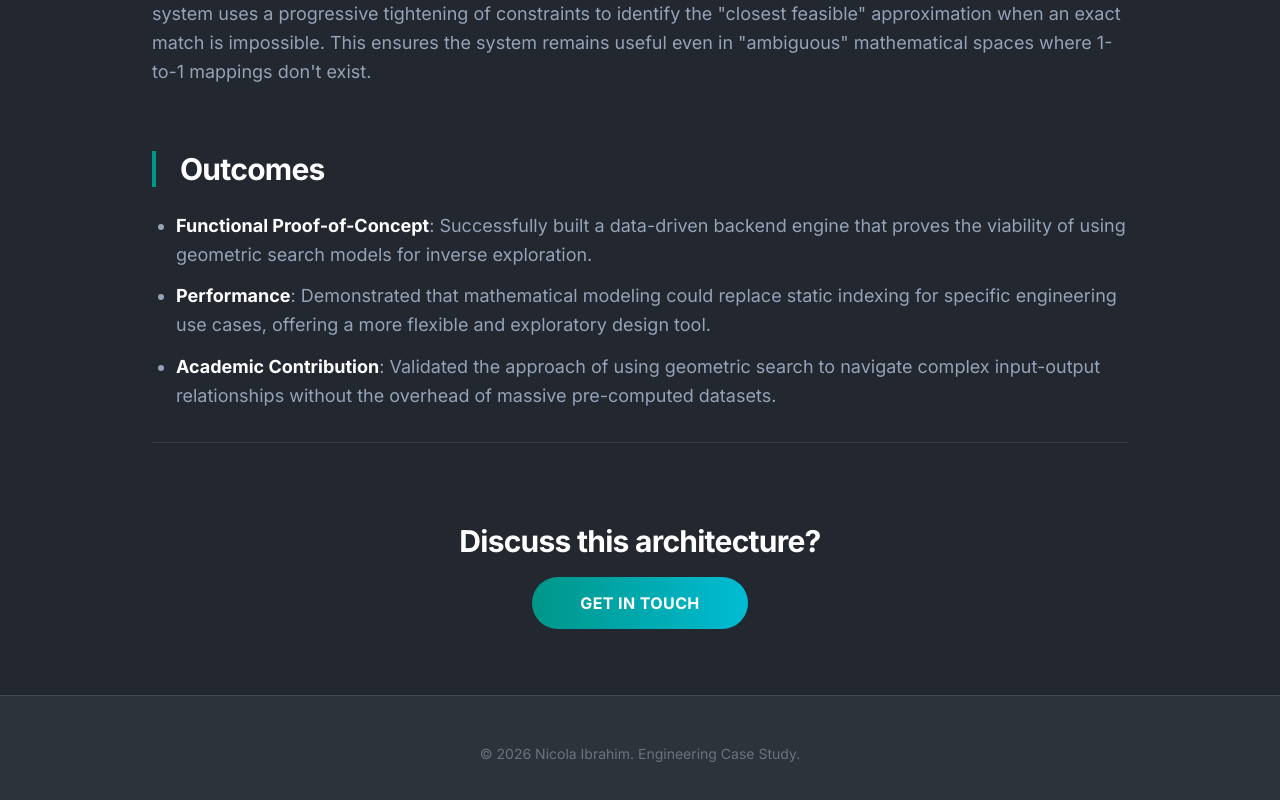
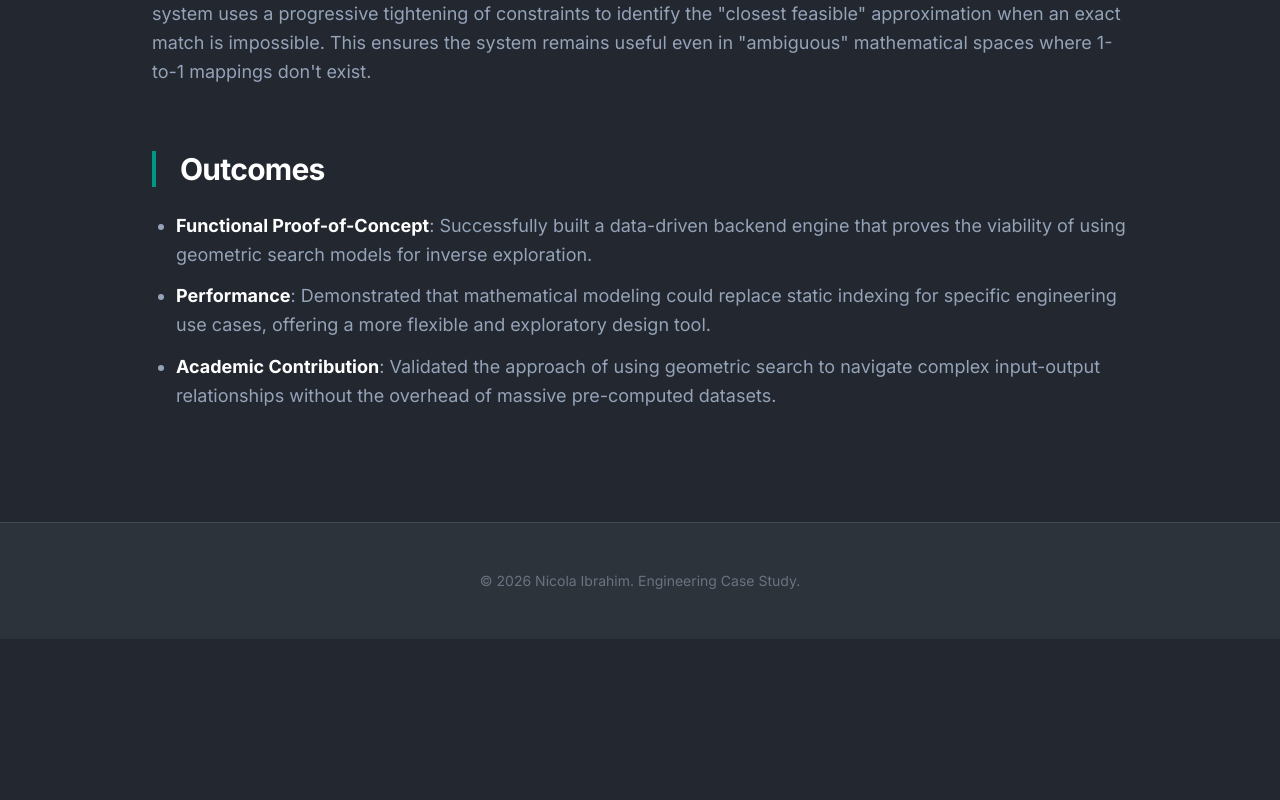
Before and after one commit to Nicola-Ibrahim/Nicola-Ibrahim.github.io, a Next.js app: page /projects/tracing-objectives-backwards in a window 1280 px wide. Shown: the part 2485-3285 px from the top of the page. After the commit the page ends 3124 px from the top, so only its background shows below. Built offline with nearby package versions, Linux system fonts and the light colour scheme.

Commit message:
refactor: remove contact section from project page and update MDX CodeBlock component rendering

```diff
--- a/app/_portfolio/_content/data.ts
+++ b/app/_portfolio/_content/data.ts
@@ -55,8 +55,10 @@ export const projects = [
       { label: "Frontend", url: "https://github.com/Nicola-Ibrahim/Tracing-Objectives-Backwards-front" }
     ],
     caseStudyUrl: "/projects/tracing-objectives-backwards",
+    icon: null,
     highlightColor: "primary"
   },
+/*
   {
     title: "Bot System",
     category: "Backend / Infrastructure / DDD",
@@ -83,4 +85,5 @@ export const projects = [
     caseStudyUrl: "/projects/iam-identity-service",
     highlightColor: "accent"
   }
+*/
 ];
--- a/app/projects/[slug]/page.tsx
+++ b/app/projects/[slug]/page.tsx
@@ -96,12 +96,7 @@ export default async function ProjectCaseStudyPage({ params }: { params: { slug:
         <MDXRemote source={project.source} components={components} />
       </div>
 
-      <section className="mt-30 pt-20 border-t border-white/10 text-center">
-        <h2 className="text-3xl font-bold text-white mb-8 tracking-tight">Discuss this architecture?</h2>
-        <a href="mailto:nicolaibrahim969@gmail.com" className="btn-primary px-12 py-4">
-          GET IN TOUCH
-        </a>
-      </section>
+
     </article>
   );
 }
--- a/app/roadmap/[trackId]/[categorySlug]/page.tsx
+++ b/app/roadmap/[trackId]/[categorySlug]/page.tsx
@@ -28,10 +28,10 @@ import NotificationStrategies from '@/app/roadmap/_content/backend/_components/N
  * resolve both standard HTML tags and interactive Client Components during build time.
  */
 const mdxComponents = {
-  pre: (props: React.ComponentPropsWithoutRef<'pre'>) => {
-    const children = props.children as React.ReactElement;
-    const className = (children?.props as any)?.className || (props as any)['data-language'] || '';
-    return React.createElement(CodeBlock, { className, children: props.children });
+  pre: ({ children, ...props }: React.ComponentPropsWithoutRef<'pre'> & { 'data-language'?: string }) => {
+    const child = children as React.ReactElement<{ className?: string }>;
+    const className = child?.props?.className || props['data-language'] || '';
+    return <CodeBlock className={className}>{children}</CodeBlock>;
   },
 
   blockquote: (props: React.ComponentPropsWithoutRef<'blockquote'>) => {
```
